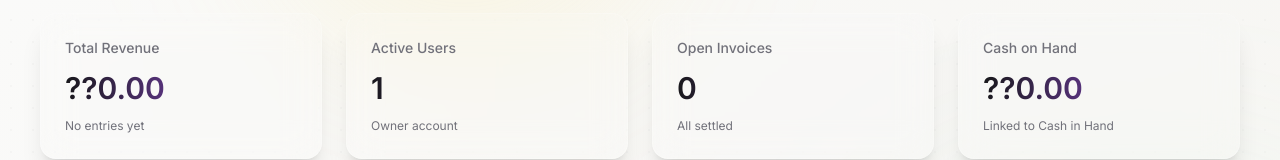
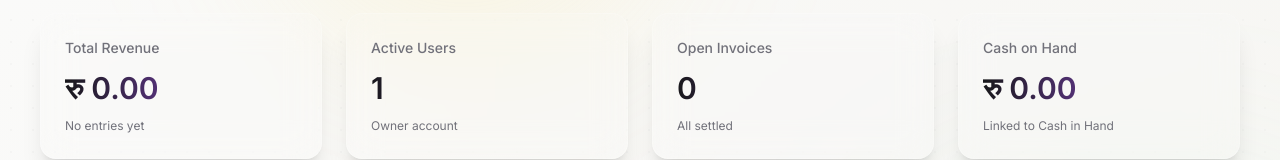
Before and after one commit to sushiltimalsina/Lekhaly, a Next.js app in the folder apps/web/: page /dashboard in a window 1280 px wide. Shown: the part 189-349 px from the top of the page. Built offline with nearby package versions, Linux system fonts and the light colour scheme; sample sign-in values are in the browser's storage.

Commit message:
feat: Introduce initial dashboard, reports, and home pages, along with a new format utility.

```diff
--- a/apps/web/src/app/dashboard/page.tsx
+++ b/apps/web/src/app/dashboard/page.tsx
@@ -3,6 +3,7 @@
 import { useEffect, useState } from "react";
 import { useRouter } from "next/navigation";
 import { motion } from "framer-motion";
+import { formatCurrency } from "../lib/format";
 
 const containerVariants = {
     hidden: { opacity: 0 },
@@ -92,10 +93,10 @@ export default function Dashboard() {
                     className="mt-10 grid gap-6 sm:grid-cols-2 lg:grid-cols-4"
                 >
                     {[
-                        { title: "Total Revenue", value: "??0.00", note: "No entries yet" },
+                        { title: "Total Revenue", value: formatCurrency(0), note: "No entries yet" },
                         { title: "Active Users", value: "1", note: "Owner account" },
                         { title: "Open Invoices", value: "0", note: "All settled" },
-                        { title: "Cash on Hand", value: "??0.00", note: "Linked to Cash in Hand" }
+                        { title: "Cash on Hand", value: formatCurrency(0), note: "Linked to Cash in Hand" }
                     ].map((card) => (
                         <motion.div
                             key={card.title}
--- /dev/null
+++ b/apps/web/src/app/lib/format.ts
@@ -0,0 +1,9 @@
+"use client";
+
+export function formatCurrency(value: number) {
+    const formatted = new Intl.NumberFormat("ne-NP", {
+        minimumFractionDigits: 2,
+        maximumFractionDigits: 2,
+    }).format(value);
+    return `रु ${formatted}`;
+}
--- a/apps/web/src/app/page.tsx
+++ b/apps/web/src/app/page.tsx
@@ -3,6 +3,7 @@
 import Link from "next/link";
 import { motion } from "framer-motion";
 import { ArrowRight, Sparkles, ShieldCheck, TrendingUp, Layers, Check } from "lucide-react";
+import { formatCurrency } from "./lib/format";
 
 const container = {
     hidden: { opacity: 0 },
@@ -162,9 +163,9 @@ export default function Home() {
                         </p>
                         <div className="mt-6 grid gap-4 sm:grid-cols-2">
                             {[
-                                { label: "Revenue", value: "??0.00" },
+                                { label: "Revenue", value: formatCurrency(0) },
                                 { label: "Open invoices", value: "0" },
-                                { label: "Cash on hand", value: "??0.00" },
+                                { label: "Cash on hand", value: formatCurrency(0) },
                                 { label: "Reports ready", value: "12" },
                             ].map((metric) => (
                                 <div key={metric.label} className="rounded-2xl border border-white/20 bg-white/40 p-4 text-sm dark:border-white/10 dark:bg-white/5">
--- a/apps/web/src/app/reports/page.tsx
+++ b/apps/web/src/app/reports/page.tsx
@@ -2,6 +2,7 @@
 
 import { motion } from "framer-motion";
 import { BarChart3, FileText, PieChart, TrendingUp } from "lucide-react";
+import { formatCurrency } from "../lib/format";
 
 const container = {
     hidden: { opacity: 0 },
@@ -47,9 +48,9 @@ export default function ReportsPage() {
                     className="mt-10 grid gap-6 sm:grid-cols-2 lg:grid-cols-4"
                 >
                     {[
-                        { title: "Profit & Loss", value: "??0.00", icon: <TrendingUp className="h-5 w-5" /> },
-                        { title: "Balance Sheet", value: "??0.00", icon: <BarChart3 className="h-5 w-5" /> },
-                        { title: "Cashflow", value: "??0.00", icon: <PieChart className="h-5 w-5" /> },
+                        { title: "Profit & Loss", value: formatCurrency(0), icon: <TrendingUp className="h-5 w-5" /> },
+                        { title: "Balance Sheet", value: formatCurrency(0), icon: <BarChart3 className="h-5 w-5" /> },
+                        { title: "Cashflow", value: formatCurrency(0), icon: <PieChart className="h-5 w-5" /> },
                         { title: "VAT Summary", value: "0 filings", icon: <FileText className="h-5 w-5" /> },
                     ].map((card) => (
                         <motion.div
```
